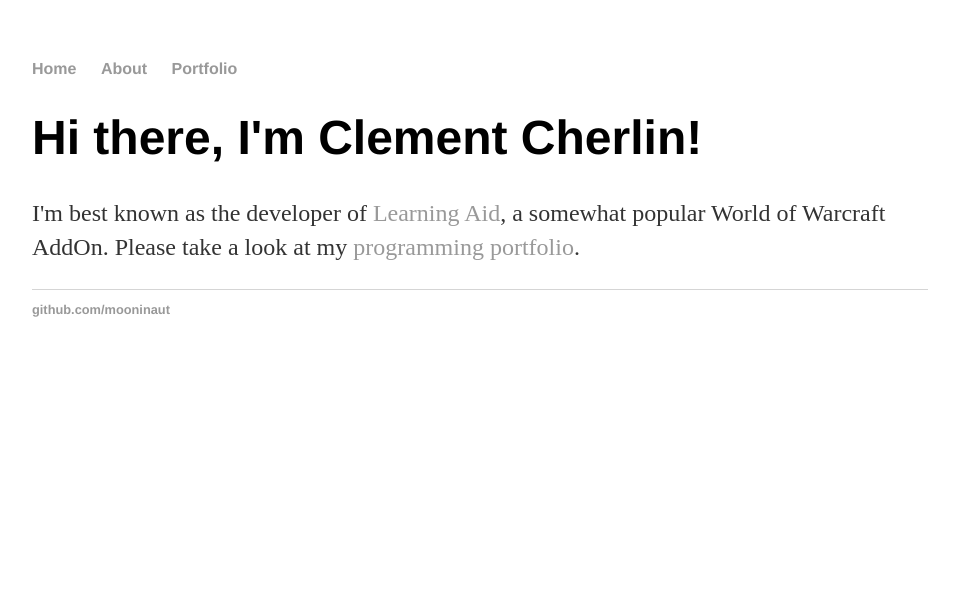
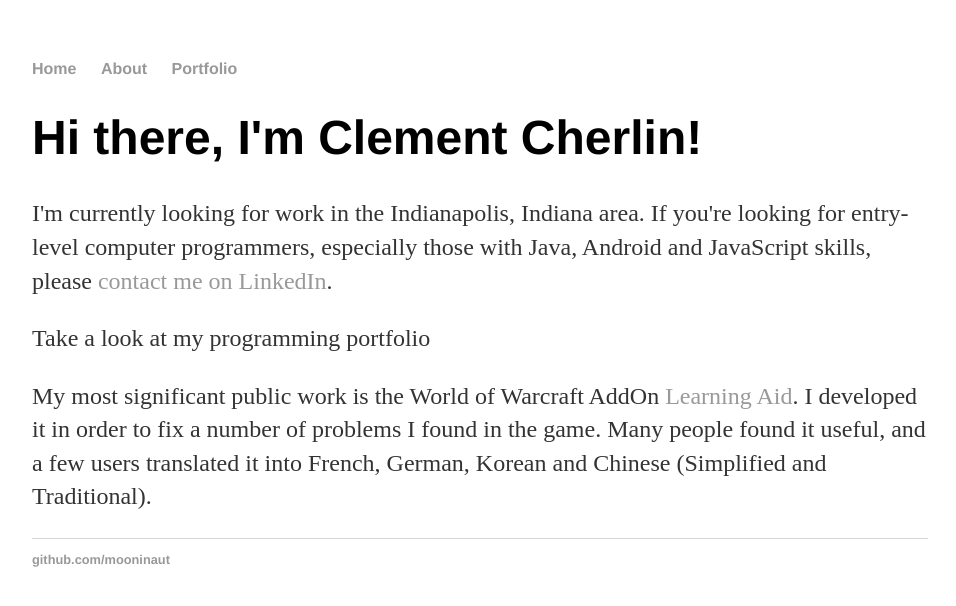
Before and after one commit to Mooninaut/mooninaut.github.io, a Jekyll site: the page built from index.html, in a window 1280 px wide. Shown: the top 606 px of the page, without its empty margins (160-1116 px from the left). Built offline with Jekyll 4.4.1, drawn with Linux system fonts in a browser that asks for light colours.

Commit message:
Link to local Learning Aid page.

```diff
--- a/index.html
+++ b/index.html
@@ -4,5 +4,7 @@ title: Clement Cherlin
 ---
 <div class="blurb">
 	<h1>Hi there, I'm Clement Cherlin!</h1>
-	<p>I'm best known as the developer of <a href="https://www.wowinterface.com/downloads/info10622-LearningAid.html">Learning Aid</a>, a somewhat popular World of Warcraft AddOn. Please take a look at my <a href="portfolio">programming portfolio</a>.</p>
+	<p>I'm currently looking for work in the Indianapolis, Indiana area. If you're looking for entry-level computer programmers, especially those with Java, Android and JavaScript skills, please <a href="https://www.linkedin.com/in/clementcherlin/">contact me on LinkedIn</a>.</p>
+	<p>Take a look at my programming portfolio</p>
+	<p>My most significant public work is the World of Warcraft AddOn <a href="portfolio/learningaid">Learning Aid</a>. I developed it in order to fix a number of problems I found in the game. Many people found it useful, and a few users translated it into French, German, Korean and Chinese (Simplified and Traditional).</p>
 </div><!-- /.blurb -->
```
